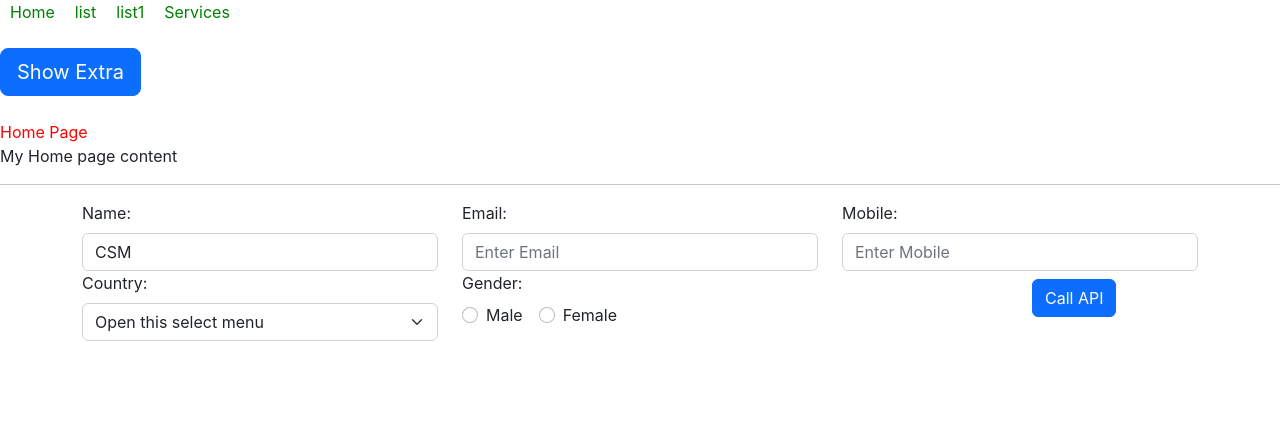
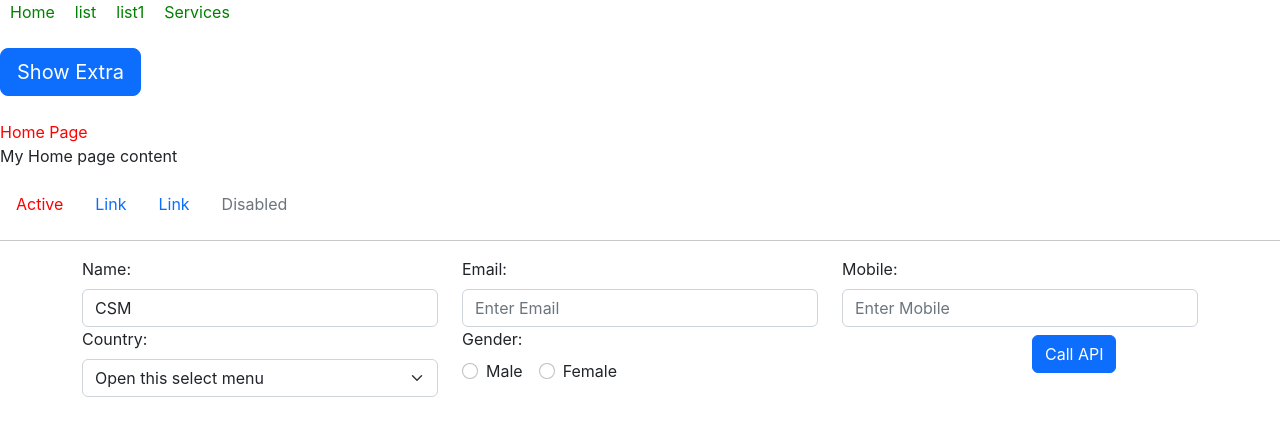
Before and after one commit to SanjayaAcharya/csm-react-demo-23, a React (Create React App) app: page /user-form in a window 1280 px wide. Shown: the top 436 px of the page. Built offline with nearby package versions, Linux system fonts and the light colour scheme.

Commit message:
29th May

```diff
--- a/src/App.js
+++ b/src/App.js
@@ -1,4 +1,4 @@
-import { useEffect, useState } from 'react';
+import { Suspense, lazy, useEffect, useState } from 'react';
 import './App.css';
 import ContentList from './components/ContentList';
 import {AppProvider} from './appProvider';
@@ -9,18 +9,21 @@ import ErrorPage from './components/404';
 import WD from './components/services/wd';
 import AD from './components/services/ad';
 import DM from './components/services/dm';
-import Services from './components/services';
+// import Services from './components/services';
 import Parent from './components/services/parent';
-import Home from './common/header/home';
+// import Home from './common/header/home';
 
 function App() {
+  const Home = lazy(()=> import ('./common/header/home'));
+  const Services = lazy(()=> import ('./components/services'));
   return (
     <AppProvider>
-
+      <Suspense fallback={<div className='tttttt' />}>
         <Routes>
           <Route path="/" element={<Home />}>
           <Route path="/user-form" element={<UserForm />} />
-        <Route path="/list" element={<ContentList />} />
+          <Route path="/list/:title/:id" element={<ContentList />} />
+          <Route path="/list/:title/" element={<ContentList />} />
           <Route path="/list1" element={<ContentList1 />} />
           <Route path="services" element={<Parent />} >
             <Route index element={<Services/>} />
@@ -30,7 +33,9 @@ function App() {
           </Route>
           <Route path="*" element={<ErrorPage />}></Route>
           </Route>
+
       </Routes>
+      </Suspense>
     </AppProvider>
   );
 }
--- a/src/action.js
+++ b/src/action.js
@@ -2,8 +2,9 @@ const productListAPIURL = "https://dummyjson.com/products";
 
 export const ACTION_GET_PROD_LIST = "products/GET_PROD_LIST";
 
-export const getProductList = async (productsDispatch) => {
-    return fetch(productListAPIURL)
+export const getProductList = async (productsDispatch, id) => {
+    return fetch(`${productListAPIURL}?id=${id}`)
+    // return fetch(productListAPIURL)
     .then((res) => res.json())
     .then((json) => {
         console.log(json)
--- a/src/common/header/header.jsx
+++ b/src/common/header/header.jsx
@@ -2,6 +2,7 @@ import React, {useEffect, useState} from 'react';
 import './header.css'
 import HeaderMenu from './headerMenu';
 import HeaderContent from './headerContent';
+import { Nav } from 'react-bootstrap';
 
 const Header = (props) => {
 
@@ -21,6 +22,26 @@ const Header = (props) => {
     <br/>
     <header>{props.title}</header>
     <p>{props.desc}</p>
+
+    <Nav
+      activeKey="/home"
+      onSelect={(selectedKey) => alert(`selected ${selectedKey}`)}
+    >
+      <Nav.Item>
+        <Nav.Link href="/home" class='test'>Active</Nav.Link>
+      </Nav.Item>
+      <Nav.Item>
+        <Nav.Link eventKey="link-1">Link</Nav.Link>
+      </Nav.Item>
+      <Nav.Item>
+        <Nav.Link eventKey="link-2">Link</Nav.Link>
+      </Nav.Item>
+      <Nav.Item>
+        <Nav.Link eventKey="disabled" disabled>
+          Disabled
+        </Nav.Link>
+      </Nav.Item>
+    </Nav>
     <hr/>
     </>
     )
--- a/src/components/ContentList.js
+++ b/src/components/ContentList.js
@@ -1,10 +1,15 @@
 import React, { useEffect, useState } from "react";
+import { useParams } from 'react-router-dom';
 import { Container, Row } from "react-bootstrap";
 import ContentListItem from "./ContentListItem";
 import { getProductList } from "../action";
 import {useStateValue} from '../appProvider'
 
+
 const ContentList = () => {
+const urlParams = useParams();
+const {title = "", id = 0 } =  urlParams || {};
+  console.log("routerConfig::::",title)
 
   const {products:[productsState, productsDispatch]} = useStateValue();
 
@@ -12,7 +17,7 @@ const ContentList = () => {
 
   const [productList, setProductList] = useState([]);
   useEffect(()=>{
-    getProductList(productsDispatch);
+    getProductList(productsDispatch, id);
   },[])
 
   useEffect(()=>{
```
Also changed, not shown: 1 other file (tests, documents, lock files or other folders). Lines whose indentation alone changed are shown as unchanged.
